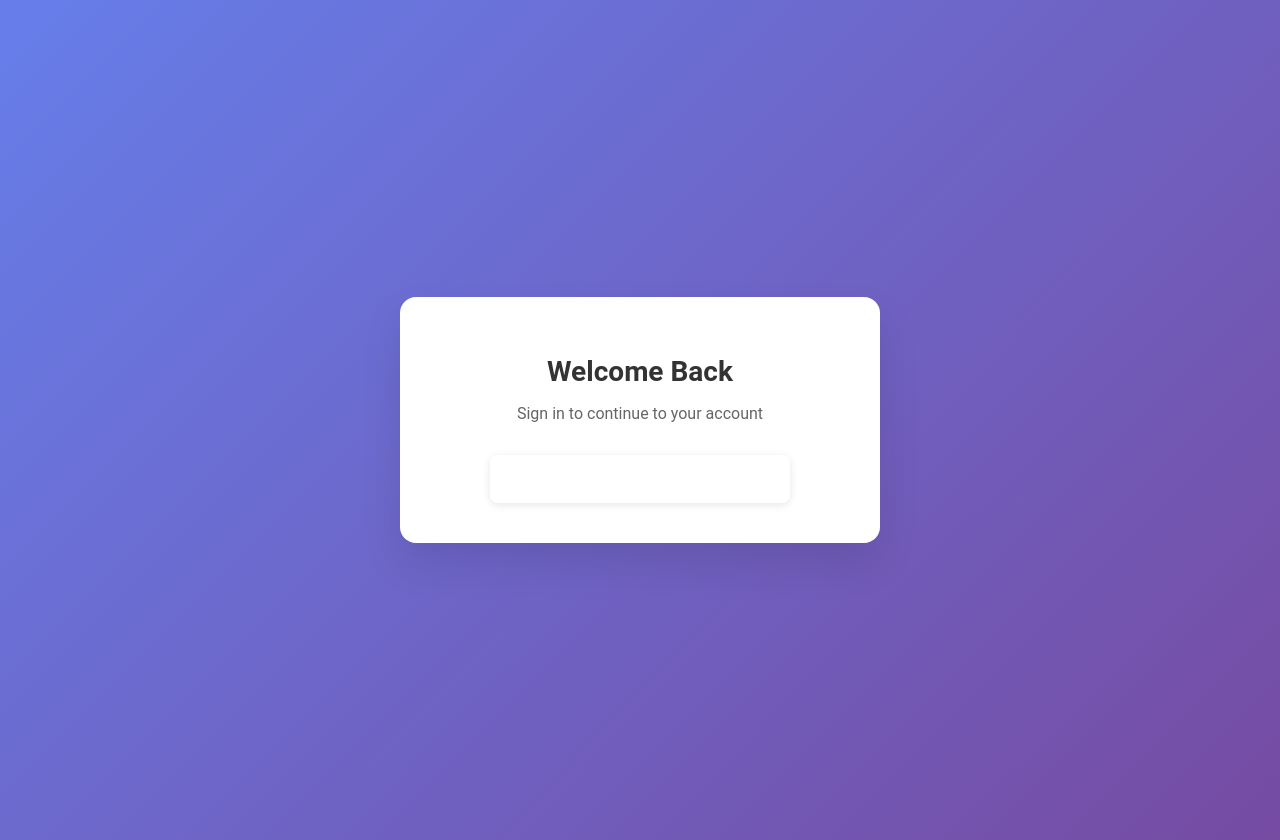
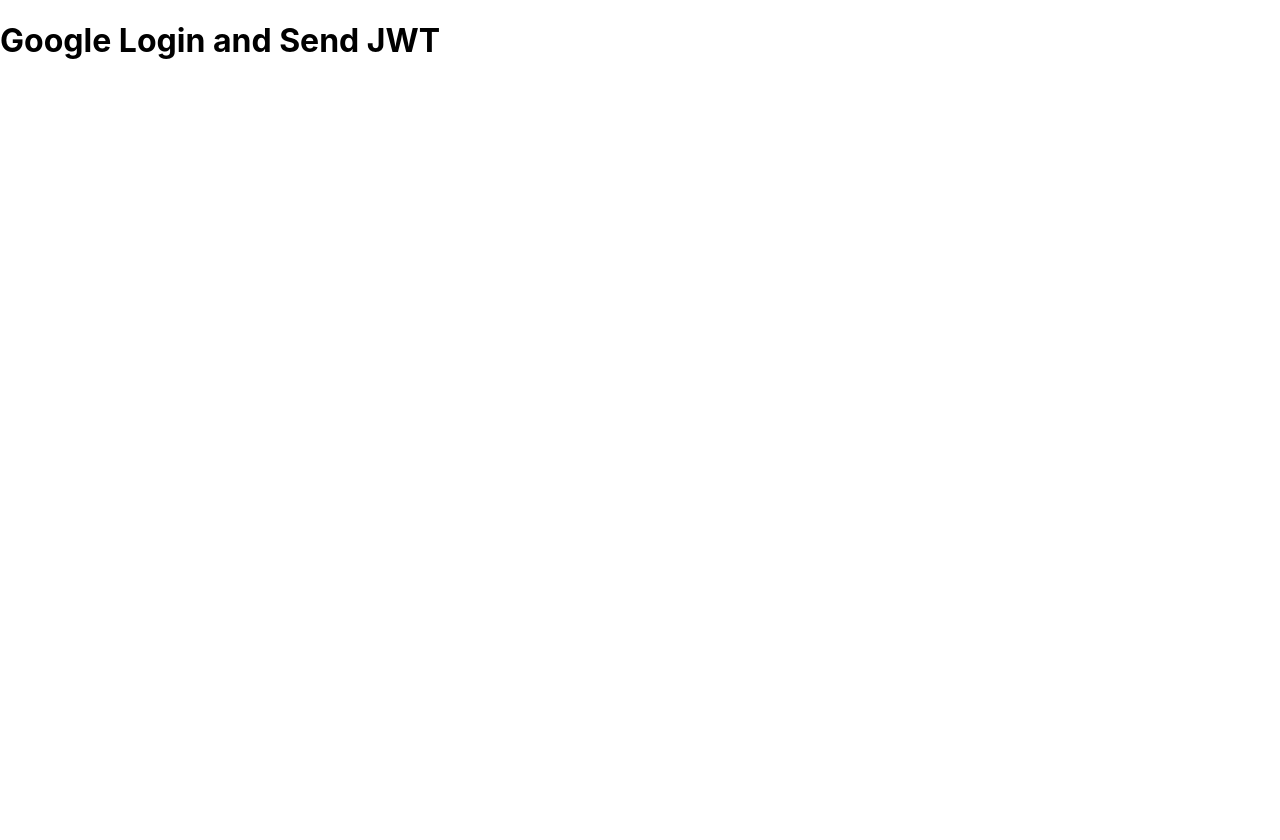
Before and after one commit to shrutimovaliya24/fronted, a React (Create React App) app: page / in a window 1280 px wide. After the commit the page ends 800 px from the top, so only its background shows below. Built offline with nearby package versions, Linux system fonts and the light colour scheme.

Commit message:
first commit

```diff
--- a/src/App.js
+++ b/src/App.js
@@ -1,76 +1,14 @@
+
 import React from "react";
-import { GoogleOAuthProvider, GoogleLogin } from "@react-oauth/google";
-import logo from "./logo.svg";
-import "./App.css";
-import { jwtDecode } from "jwt-decode";
+import GoogleLoginButton from "./GoogleLoginButton";
 
 function App() {
-  const [loginStatus, setLoginStatus] = React.useState(null);
-  const [user, setUser] = React.useState(null);
-  // Remove auto-login from localStorage/sessionStorage
-
-  const handleLogout = () => {
-    localStorage.removeItem('user');
-    sessionStorage.removeItem('user');
-    setUser(null);
-    setLoginStatus(null);
-  };
-
   return (
-    <GoogleOAuthProvider clientId="433398797157-i4d0scs7n5qvkut4q9ru7b7i3v2dsaj1.apps.googleusercontent.com">
-      <div className="google-login-container">
-        {loginStatus === 'success' && user ? (
-          <div className="google-login-card">
-            <h1 className="google-login-title">Welcome, {user.name || 'User'}!</h1>
-            {(
-              <img
-                src={user.picture ? user.picture : `https://ui-avatars.com/api/?name=${encodeURIComponent(user.name || 'User')}`}
-                alt="Profile"
-                style={{ borderRadius: '50%', width: 80, height: 80, margin: '16px 0' }}
-                onError={e => {
-                  e.target.onerror = null;
-                  e.target.src = `https://ui-avatars.com/api/?name=${encodeURIComponent(user.name || 'User')}`;
-                }}
-              />
-            )}
-            <p className="google-login-subtitle">You have successfully signed in with Google.</p>
-            <button onClick={handleLogout} style={{marginTop: 24, padding: '10px 24px', borderRadius: 8, border: 'none', background: '#4285F4', color: '#fff', fontWeight: 600, cursor: 'pointer'}}>Logout</button>
-          </div>
-        ) : (
-          <div className="google-login-card">
-            <h1 className="google-login-title">Welcome Back</h1>
-            <p className="google-login-subtitle">Sign in to continue to your account</p>
-            <div className="google-login-button">
-              <GoogleLogin
-                onSuccess={CredentialResponse => {
-                  var CredentialResponseDecoded = jwtDecode(CredentialResponse.credential);
-                  console.log(CredentialResponseDecoded);
-                  // localStorage (persists until cleared)
-                  localStorage.setItem('user', JSON.stringify(CredentialResponseDecoded));
-                  // sessionStorage (persists until tab closes)
-                  sessionStorage.setItem('user', JSON.stringify(CredentialResponseDecoded));
-                  // Save the raw Google ID token as well
-                  localStorage.setItem('google_id_token', CredentialResponse.credential);
-                  sessionStorage.setItem('google_id_token', CredentialResponse.credential);
-                  setUser(CredentialResponseDecoded);
-                  setLoginStatus('success');
-                }}
-                onError={() => {
-                  console.log("Login Failed");
-                  setLoginStatus('error');
-                }}
-              />
-            </div>
-            {loginStatus === 'error' && (
-              <div className="login-error">
-                ❌ Login failed. Please try again.
-              </div>
-            )}
-          </div>
-        )}
-      </div>
-    </GoogleOAuthProvider>
-  )
+    <div>
+      <h1>Google Login and Send JWT</h1>
+      <GoogleLoginButton />
+    </div>
+  );
 }
 
 export default App;
--- /dev/null
+++ b/src/GoogleLoginButton.js
@@ -0,0 +1,38 @@
+import React from "react";
+import { GoogleOAuthProvider, GoogleLogin } from "@react-oauth/google";
+
+const clientId = "433398797157-i4d0scs7n5qvkut4q9ru7b7i3v2dsaj1.apps.googleusercontent.com"; // Replace with your Google OAuth client ID
+
+function GoogleLoginButton() {
+  const handleSuccess = async (credentialResponse) => {
+    console.log("Google ID Token:", credentialResponse.credential); // <-- Add this line
+    // credentialResponse.credential is the Google ID token (JWT)
+    const idToken = credentialResponse.credential;
+
+    // Send to backend
+    const res = await fetch("http://localhost:3000/webhook", {
+      method: "POST",
+      headers: { "Content-Type": "text/plain" },
+      body: idToken,
+    });
+
+    if (res.ok) {
+      alert("Webhook sent successfully!");
+    } else {
+      alert("Error sending webhook");
+    }
+  };
+
+  return (
+    <GoogleOAuthProvider clientId={clientId}>
+      <GoogleLogin
+        onSuccess={handleSuccess}
+        onError={() => {
+          alert("Login Failed");
+        }}
+      />
+    </GoogleOAuthProvider>
+  );
+}
+
+export default GoogleLoginButton;
```
